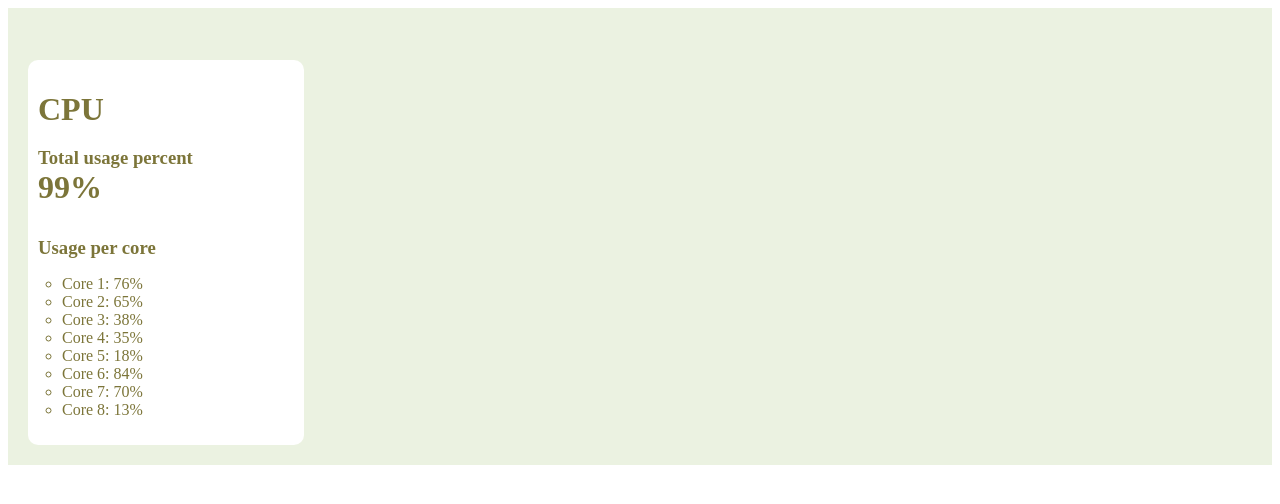
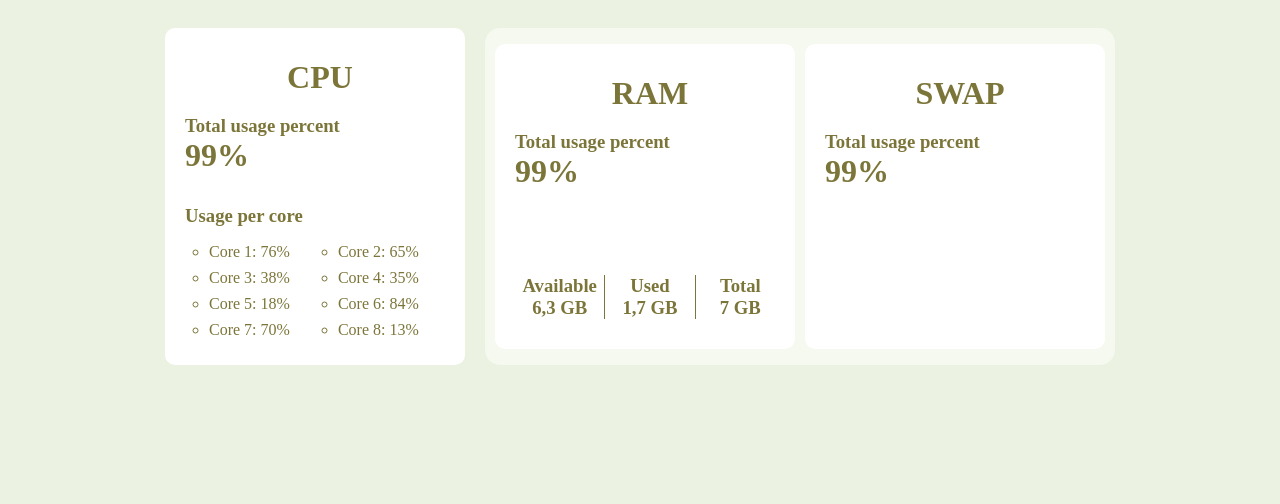
Before and after one commit to FeDevXYZ/marconiDASH, a Python web app: template templates/index.html in a window 1280 px wide. Shown: the top 504 px of the page. Run offline with Jinja, Linux system fonts and the light colour scheme; the template is opened without the code that fills it, so the values that code supplies are empty.

Commit message:
Feat(WEB): Add several classes and divs for RAM and SWAP values. Add template for RAM and SWAP values.

```diff
--- a/static/style.css
+++ b/static/style.css
@@ -1,29 +1,37 @@
+body{
+    background: #ebf2e1;
+}
 .container{
     display: flex;
     flex-direction: column;
-    justify-content: center;
-    align-items: flex-start;
+    justify-content: flex-start;
+    align-items: center;
     padding: 20px;
     box-sizing: border-box;
     width: 100%;
     height: 100%;
-    background: #ebf2e1;
+}
+.container-voice{
+    display: flex;
+    gap: 20px;
 }
 .voice{
     display: flex;
     flex-direction: column;
-    justify-content: center;
+    justify-content: flex-start;
     align-items: flex-start;
-    padding: 10px;
+    padding: 10px 10px 10px 20px;
     color: #7C7539FF;
     border-radius: 10px;
-    width: fit-content;
+    width: 270px;
     min-width: 20vw;
-    height: fit-content;
-    min-height: 20vw;
+    max-width: 30vw;
     background: white;
+    height: 90%;
     h1{
         margin-bottom: 0;
+        text-align: center;
+        width: 100%;
     }
     h3{
         margin-bottom: 0;
@@ -34,7 +42,53 @@
         font-size: 2em;
     }
     ul{
+        display: grid;
+        grid-template-columns: repeat(2, 1fr);
+        gap: 8px 48px;
         list-style-type: circle;
         padding-left: 24px;
     }
 }
+.voice1{
+    display: flex;
+    flex-direction: row;
+    justify-content: center;
+    align-items: center;
+    background: rgb(255 255 255 / 0.48);
+    padding: 10px;
+    border-radius: 15px;
+    gap: 10px;
+}
+.voice2{
+    display: flex;
+    flex-direction: column;
+    justify-content: space-between;
+    padding: 10px 10px 10px 20px;
+    color: #7C7539FF;
+    border-radius: 10px;
+    width: 270px;
+    min-width: 20vw;
+    max-width: 30vw;
+    background: white;
+    height: 90%;
+    h1{
+        margin-bottom: 0;
+        text-align: center;
+        width: 100%;
+    }
+    h3{
+        margin-bottom: 0;
+    }
+    h2{
+        margin-top: 0;
+        margin-bottom: 4px;
+        font-size: 2em;
+    }
+    ul{
+        display: grid;
+        grid-template-columns: repeat(2, 1fr);
+        gap: 8px 48px;
+        list-style-type: circle;
+        padding-left: 24px;
+    }
+}
--- a/templates/index.html
+++ b/templates/index.html
@@ -8,7 +8,8 @@
 <body>
 <div class="main">
   <div class="container">
-    <p id="data-debug"></p> <!-- used only for debug -->
+    <!-- <p id="data-debug"></p> used only for debug -->
+    <div class="container-voice">
       <div class="voice">
           <h1>CPU</h1>
           <div style="margin-bottom: 8px">
@@ -28,7 +29,39 @@
                   <li>Core 8: 13%</li>
               </ul>
           </div>
-
+      </div>
+      <div class="voice1">
+        <div class="voice2">
+          <div>
+            <h1>RAM</h1>
+            <div style="margin-bottom: 8px">
+              <h3>Total usage percent</h3>
+              <h2>99%</h2>
+            </div>
+          </div>
+          <div style="display: flex; flex-direction: row; width: 100%; justify-content: center; margin-bottom: 20px">
+              <div style="display: flex; flex-direction: column; align-items: center; border-right: solid 1px #7C7539FF; width: 100px;">
+                <h3 style="margin-bottom: 0; margin-top: 0">Available</h3>
+                <h3 style="margin-top: 0;">6,3 GB</h3>
+              </div>
+              <div style="display: flex; flex-direction: column; align-items: center; border-right: solid 1px #7C7539FF; width: 100px; justify-content: center">
+                <h3 style="margin-bottom: 0; margin-top: 0">Used</h3>
+                <h3 style="margin-top: 0">1,7 GB</h3>
+              </div>
+              <div style="display: flex; flex-direction: column; align-items: center; width: 100px;">
+                <h3 style="margin-bottom: 0; margin-top: 0">Total</h3>
+                <h3 style="margin-top: 0">7 GB</h3>
+              </div>
+          </div>
+        </div>
+        <div class="voice">
+          <h1>SWAP</h1>
+          <div style="margin-bottom: 8px">
+            <h3>Total usage percent</h3>
+            <h2>99%</h2>
+          </div>
+        </div>
+      </div>
     </div>
   </div>
 </div>
```
Lines whose indentation alone changed are shown as unchanged.
